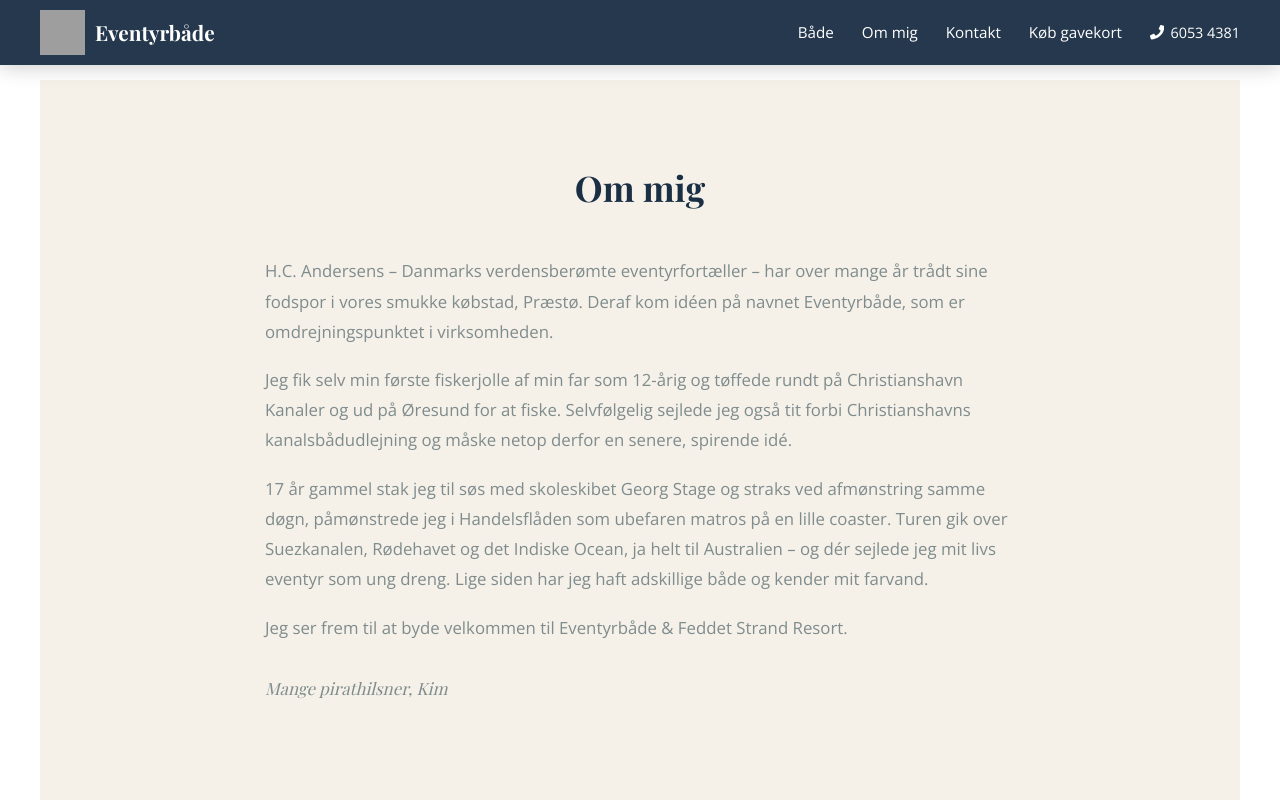
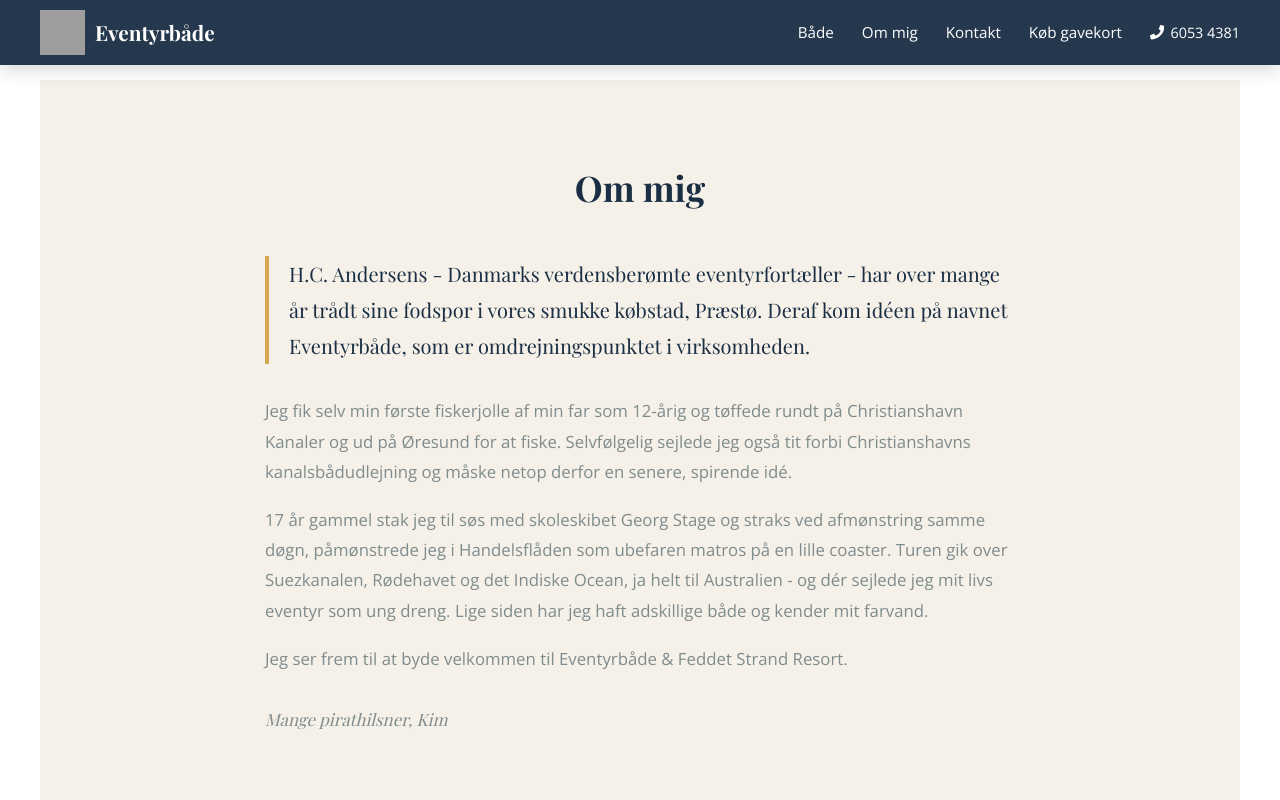
Before and after one commit to embedded-bed/eventyrbaade, a React (Create React App) app: page /om-mig in a window 1280 px wide. Shown: the top 800 px of the page. Built offline with nearby package versions, Linux system fonts and the light colour scheme; grey boxes are pictures that could not be loaded.

Commit message:
added google map component

```diff
--- a/src/components/About.css
+++ b/src/components/About.css
@@ -16,6 +16,16 @@
   font-size: 1.05rem;
 }
 
+.about-intro {
+  font-family: var(--font-heading);
+  font-size: 1.25rem !important;
+  color: var(--navy) !important;
+  line-height: 1.7;
+  border-left: 4px solid var(--gold);
+  padding-left: 20px;
+  margin-bottom: 32px !important;
+}
+
 .about-signature {
   font-family: var(--font-heading);
   font-size: 1.3rem;
--- a/src/components/About.js
+++ b/src/components/About.js
@@ -6,8 +6,8 @@ function About() {
     <section className="section about-section">
       <h2 className="section-title">Om mig</h2>
       <div className="about-content">
-        <p>
-          H.C. Andersens – Danmarks verdensberømte eventyrfortæller – har over
+        <p className="about-intro">
+          H.C. Andersens - Danmarks verdensberømte eventyrfortæller - har over
           mange år trådt sine fodspor i vores smukke købstad, Præstø. Deraf kom
           idéen på navnet Eventyrbåde, som er omdrejningspunktet i virksomheden.
         </p>
@@ -21,7 +21,7 @@ function About() {
           17 år gammel stak jeg til søs med skoleskibet Georg Stage og straks ved
           afmønstring samme døgn, påmønstrede jeg i Handelsflåden som ubefaren
           matros på en lille coaster. Turen gik over Suezkanalen, Rødehavet og
-          det Indiske Ocean, ja helt til Australien – og dér sejlede jeg mit
+          det Indiske Ocean, ja helt til Australien - og dér sejlede jeg mit
           livs eventyr som ung dreng. Lige siden har jeg haft adskillige både og
           kender mit farvand.
         </p>
--- a/src/components/Contact.css
+++ b/src/components/Contact.css
@@ -81,7 +81,23 @@
   font-size: 0.95rem;
 }
 
+.contact-map {
+  max-width: 1000px;
+  margin: 50px auto 0;
+  border-radius: 12px;
+  overflow: hidden;
+  box-shadow: 0 4px 20px rgba(0,0,0,0.1);
+}
+
+.contact-map iframe {
+  width: 100%;
+  height: 400px;
+  border: none;
+  display: block;
+}
+
 @media (max-width: 768px) {
   .contact-grid { grid-template-columns: 1fr; }
   .contact-info { padding-top: 0; }
+  .contact-map iframe { height: 280px; }
 }
--- a/src/components/Contact.js
+++ b/src/components/Contact.js
@@ -60,6 +60,16 @@ function Contact() {
           </div>
         </div>
       </div>
+
+      <div className="contact-map">
+        <iframe
+          title="Præstø Fjord"
+          src="https://maps.google.com/maps?q=Præstø+Fjord,+Danmark&t=&z=13&ie=UTF8&iwloc=&output=embed"
+          allowFullScreen
+          loading="lazy"
+          referrerPolicy="no-referrer-when-downgrade"
+        />
+      </div>
     </section>
   );
 }
```
